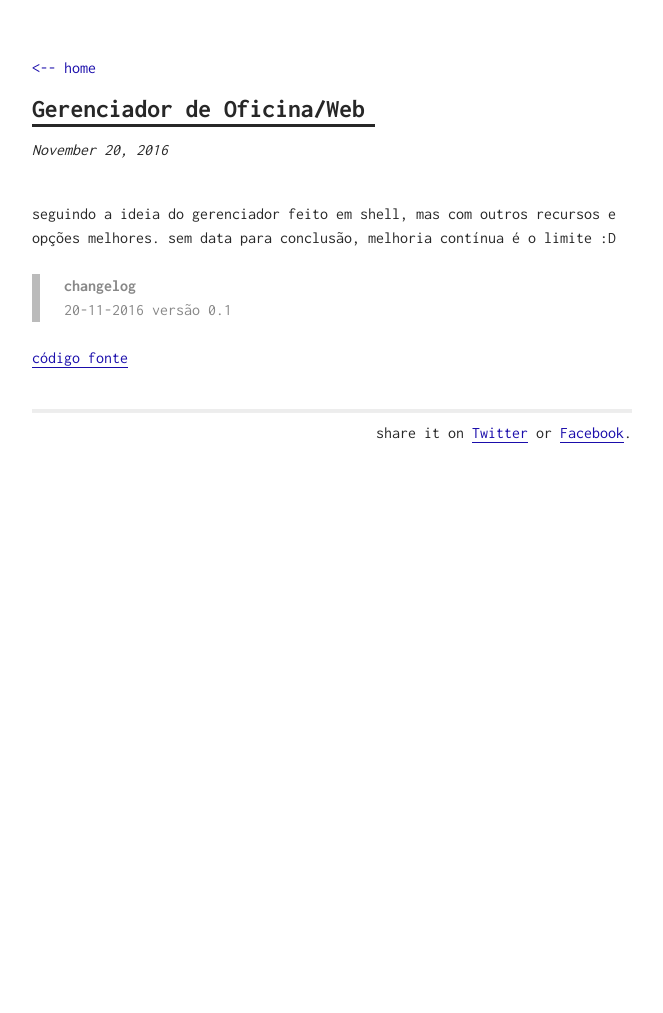
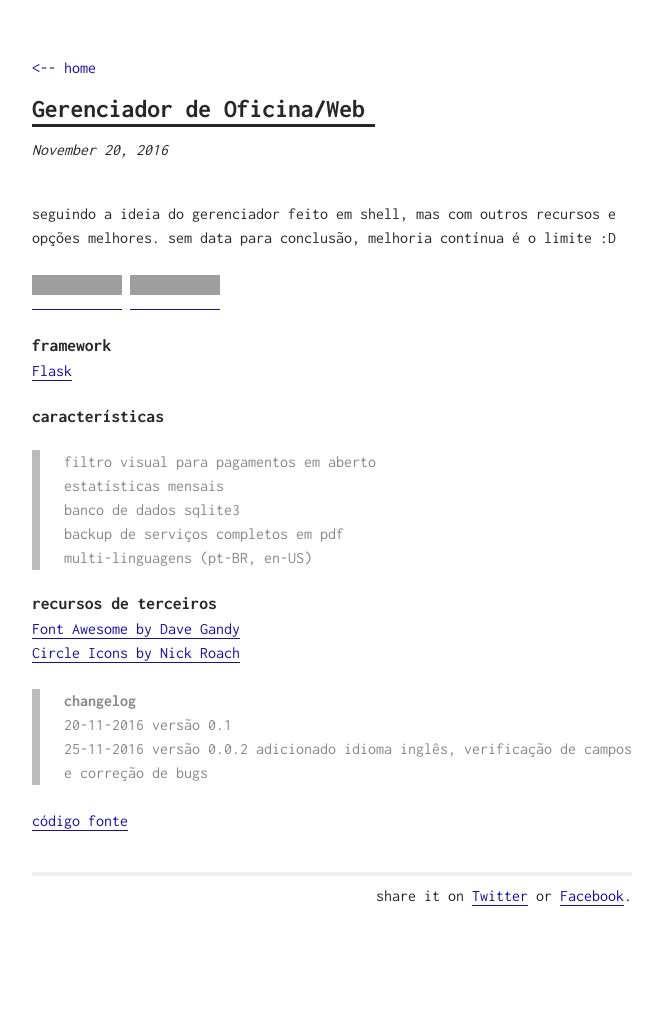
Before and after one commit to h01000110/h01000110.github.io, a Jekyll site: the page built from _posts/2016-11-20-gerenciador-oficina-web.md, in a window 1280 px wide. Shown: the whole page, without its empty margins (308-971 px from the left). Built offline with Jekyll 4.4.1, drawn with Linux system fonts in a browser that asks for light colours; before the commit the page ends 900 px from its top, so only the background shows below that; grey boxes are pictures that could not be loaded.

Commit message:
new post

```diff
--- a/_posts/2016-11-20-gerenciador-oficina-web.md
+++ b/_posts/2016-11-20-gerenciador-oficina-web.md
@@ -8,7 +8,25 @@ keywords: "projeto, flask, python"
 seguindo a ideia do gerenciador feito em shell, mas com outros recursos e opções melhores.
 sem data para conclusão, melhoria contínua é o limite :D
 
-> **changelog** <br>
+[![version](https://img.shields.io/badge/version-v_0.0.2-blue.svg?style=flat-square)](https://h01000110.github.io/20161120/gerenciador-oficina-web)
+[![license](https://img.shields.io/badge/license-MIT-green.svg?style=flat-square)](https://github.com/h01000110/gerenciador-oficina-web/blob/master/LICENSE)
+
+## framework
+[Flask](http://flask.pocoo.org/)
+
+## características
+> filtro visual para pagamentos em aberto
+estatísticas mensais
+banco de dados sqlite3
+backup de serviços completos em pdf
+multi-linguagens (pt-BR, en-US)
+
+## recursos de terceiros
+[Font Awesome by Dave Gandy](http://fontawesome.io/)
+[Circle Icons by Nick Roach](https://www.elegantthemes.com/blog/freebie-of-the-week/beautiful-flat-icons-for-free)
+
+> **changelog**
 20-11-2016 versão 0.1
+25-11-2016 versão 0.0.2 adicionado idioma inglês, verificação de campos e correção de bugs
 
 [código fonte](https://github.com/h01000110/gerenciador-oficina-web)
```
Also changed, not shown: _posts/2016-08-27-gerenciador-oficina.md (+1 -1 lines), _posts/2016-08-29-css-fix-stylish.md (+2 -2 lines), _posts/2016-11-03-sortable-flask.md (+1 -1 lines), _posts/2016-11-10-svg-flask.md (+1 -1 lines), _posts/2016-11-14-change-language.md (+1 -1 lines).
